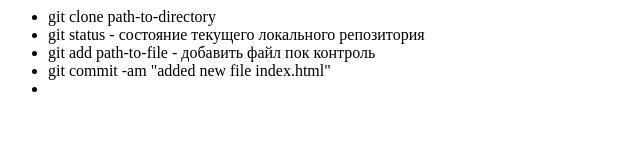
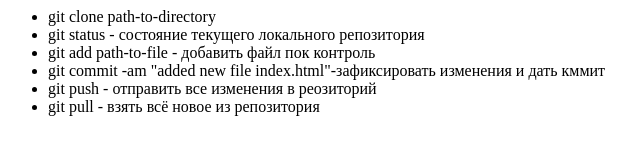
Before and after one commit to GwunGG/git_lesson, a plain HTML site: page index.html in a window 1280 px wide. Shown: the whole page, without its empty margins (0-640 px from the left). Drawn offline with Linux system fonts and the light colour scheme.

Commit message:
added new file index.html

```diff
--- a/index.html
+++ b/index.html
@@ -3,7 +3,8 @@
         <li>git clone path-to-directory</li>
         <li>git status - состояние текущего локального репозитория </li>
         <li>git add path-to-file - добавить файл пок контроль</li>
-        <li>git commit -am "added new file index.html"</li>
-        <li></li>
+        <li>git commit -am "added new file index.html"-зафиксировать изменения и дать кммит</li>
+        <li>git push - отправить все изменения в реозиторий</li>
+        <li>git pull - взять всё новое из репозитория</li>
     </ul>
 </div>
```
